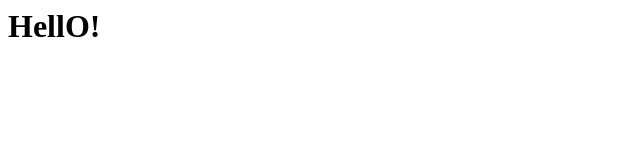
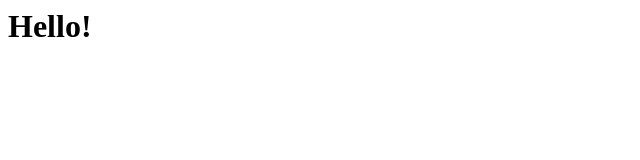
Before and after one commit to IoT-PS/IoT-PS-2023, a plain HTML site: page index.html in a window 1280 px wide. Shown: the full height of the page, 0-640 px from the left. Drawn offline with Linux system fonts and the light colour scheme.

Commit message:
Update index.html for IoT-PS 2023

```diff
--- a/index.html
+++ b/index.html
@@ -1 +1 @@
-<h1>HellO!</h1>
+<h1>Hello!</h1>
```
